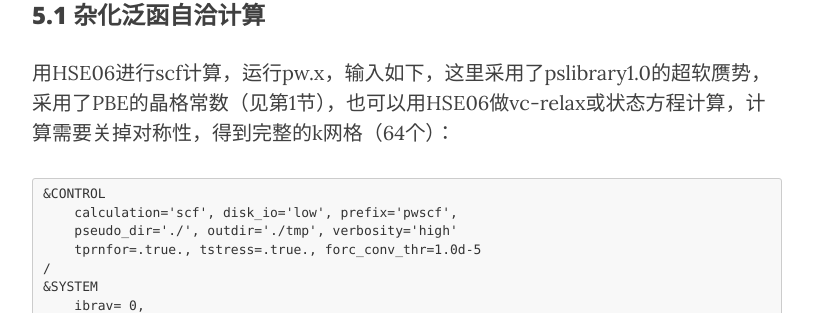
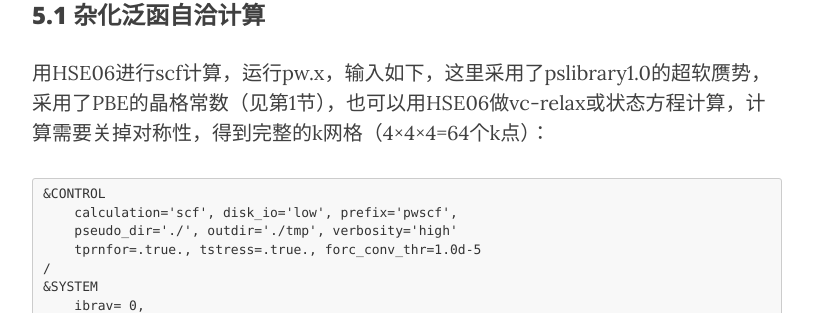
Before and after one commit to yyyu200/DFTbook, a Jekyll site: the page built from _posts/2019-04-01-HandsOn.md, in a window 1280 px wide and 900 px high, scrolled down 26703 px. Shown: the part 200-513 px from the top of the window, without its empty margins (233-1046 px from the left). Built offline with Jekyll 4.4.1, drawn with Linux system fonts in a browser that asks for light colours; nearby versions of some CDN libraries; formulas are drawn with MathJax 3; comment, search, counter and statistics services are not loaded.

Commit message:
modify at20190618-11:58:24-aliyun

````diff
--- a/_posts/2019-04-01-HandsOn.md
+++ b/_posts/2019-04-01-HandsOn.md
@@ -929,7 +929,7 @@ HSE06是一种杂化泛函（Hybrid functional），其中交换作用短程部
 
 ### 5.1 杂化泛函自洽计算
 
-用HSE06进行scf计算，运行pw.x，输入如下，这里采用了pslibrary1.0的超软赝势，采用了PBE的晶格常数（见第1节），也可以用HSE06做vc-relax或状态方程计算，计算需要关掉对称性，得到完整的k网格（64个）：
+用HSE06进行scf计算，运行pw.x，输入如下，这里采用了pslibrary1.0的超软赝势，采用了PBE的晶格常数（见第1节），也可以用HSE06做vc-relax或状态方程计算，计算需要关掉对称性，得到完整的k网格（4×4×4=64个k点）：
 ```
 &CONTROL
     calculation='scf', disk_io='low', prefix='pwscf',
````
